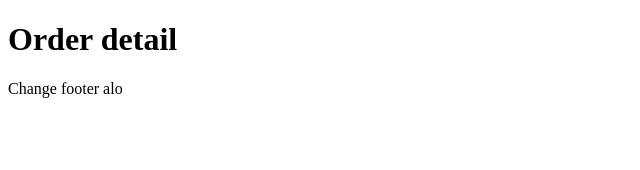
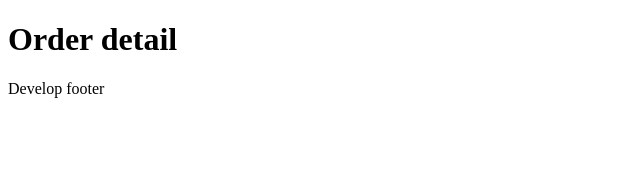
Before and after one commit to nguyencuongabcxyz/daddy_ui, a React (Create React App) app: page / in a window 1280 px wide. Shown: the top 170 px of the page, without its empty margins (0-640 px from the left). Built offline with nearby package versions, Linux system fonts and the light colour scheme.

Commit message:
Update footer

```diff
--- a/src/App.tsx
+++ b/src/App.tsx
@@ -18,7 +18,7 @@ export function App() {
     <h1>Order detail</h1>
     <p>{order?.name}</p>
     <p>{order?.quantity}</p>
-    <p>Change footer alo</p>
+    <p>Develop footer</p>
     </>
   );
 }
```
